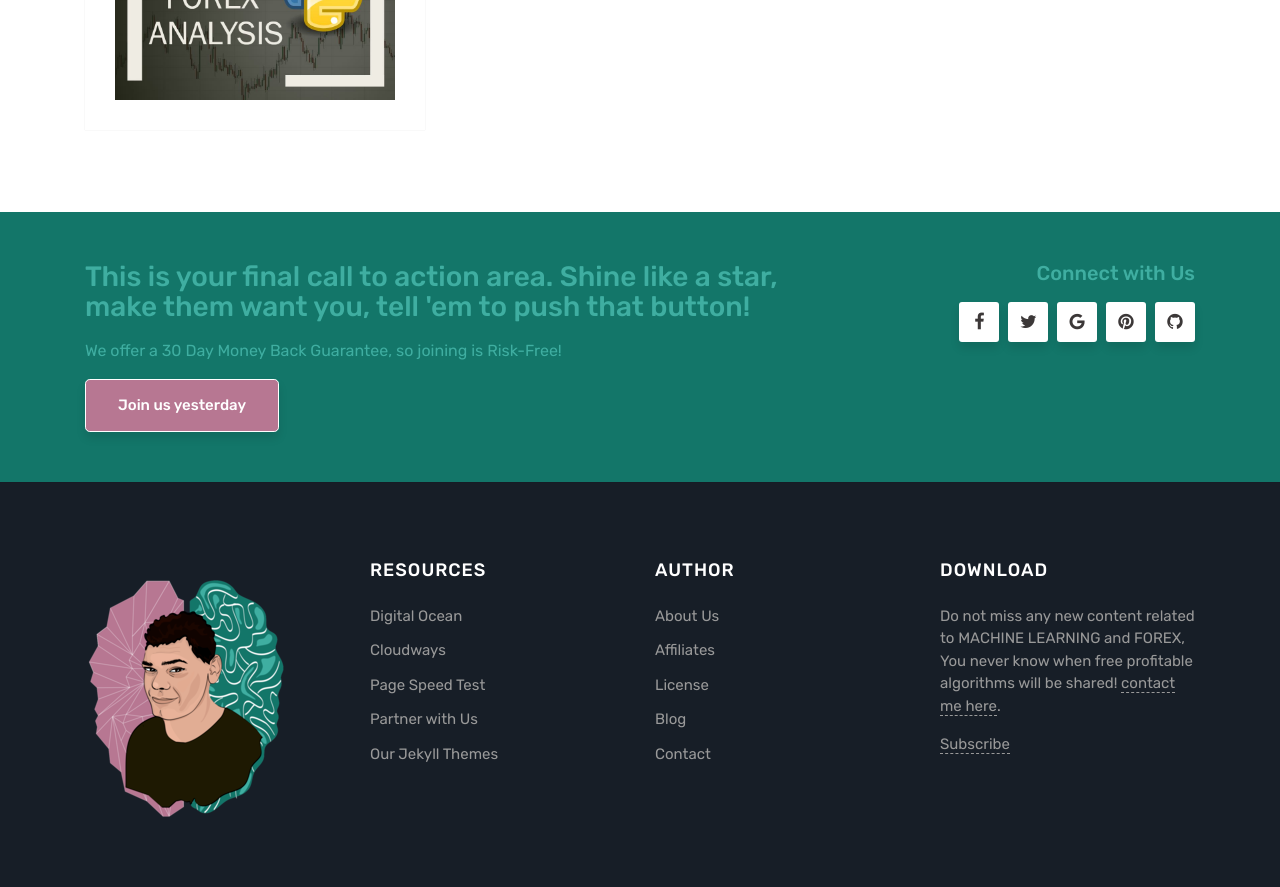
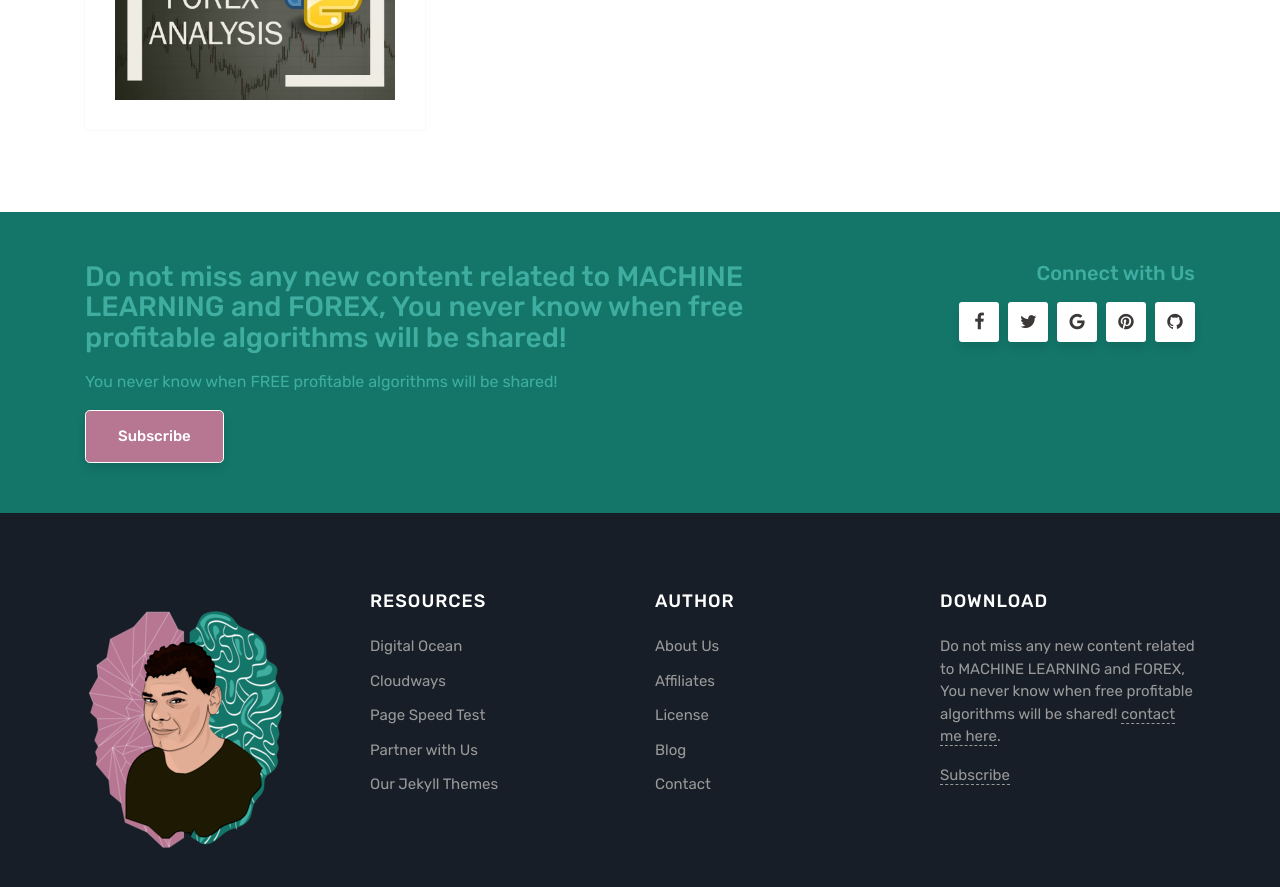
Before and after one commit to MikePapinski/MikePapinski.github.io, a Jekyll site: the page built from index.html, in a window 1280 px wide and 900 px high, scrolled down 1590 px. Shown: the top 887 px of the window. Built offline with Jekyll 4.4.1, drawn with Linux system fonts in a browser that asks for light colours; the list of posts is cut into pages by our own code; comment, search, counter and statistics services are not loaded.

Commit message:
front updated

```diff
--- a/_layouts/default.html
+++ b/_layouts/default.html
@@ -133,9 +133,9 @@
         <div class="container">
             <div class="row justify-content-center">
                 <div class="col-md-8">
-                    <h3>This is your final call to action area. Shine like a star, make them want you, tell 'em to push that button!</h3>
-                    <p>We offer a <span>30 Day Money Back Guarantee</span>, so joining is <span class="risk-free">Risk-Free!</span></p>
-                    <a class="btn btn-primary btn-lg" href="#">Join us yesterday</a>
+                    <h3>Do not miss any new content related to MACHINE LEARNING and FOREX, You never know when free profitable algorithms will be shared! </h3>
+                    <p>You never know when <span>FREE</span> profitable algorithms will be <span class="risk-free">shared!</span></p>
+                    <a class="btn btn-primary btn-lg" href="https://www.youtube.com/channel/UCl8p5FVdmBMiRLIqlSP-EmA?view_as=subscriber">Subscribe</a>
                 </div>
                 <div class="col-md-4 text-right footersocial">
                     <h5>Connect with Us</h5>
```
